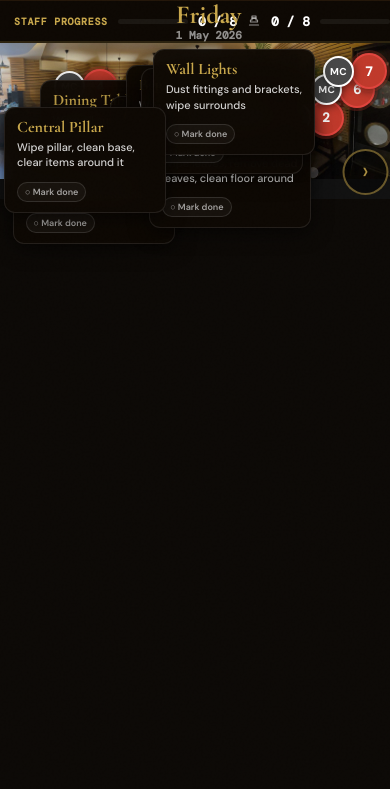
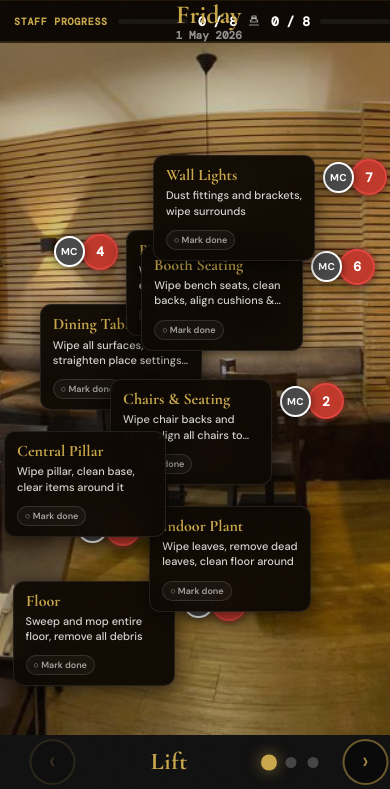
Before and after one commit to Hamzaalitech/cleaning-app, a Flask app: page /sgw/checklist?area=main in a window 390 px wide; the page is wider, and only the part inside the window is pictured. Shown: the part 55-844 px from the top of that part. Run offline with Flask 3, Linux system fonts and the light colour scheme; the visitor is signed in with stand-in values (Sample User, id 1); data that the repository does not hold is empty; some libraries are stand-ins or nearby versions.

Commit message:
Switch area photo to cover-fill with bottom swipe strip preserved
Contain layout left ~half the screen empty on tablets. Switching to
object-fit:cover with center anchor fills the full viewport while
keeping the 54px bottom strip reserved for swipe controls. Crop is
roughly 20-25% off each panorama side; AC, all dining tables and the
door are still visible.

Co-Authored-By: Claude Opus 4.7 (1M context) <noreply@anthropic.com>

```diff
--- a/templates/sgw_checklist.html
+++ b/templates/sgw_checklist.html
@@ -66,8 +66,8 @@
   .mgr-fill{height:100%;background:linear-gradient(270deg,#c9a84c,#e8c97a);border-radius:99px;transition:width .5s ease;width:0%;}
 
   .photo-wrap{position:relative;width:100%;background:#111;user-select:none;overflow:hidden;min-height:calc(100dvh - 98px);}
-  .photo-wrap.has-photo{min-height:0;aspect-ratio:2.5/1;max-height:calc(100dvh - 98px);}
-  .photo-wrap img.area-photo{position:absolute;top:0;left:0;width:100%;height:100%;object-fit:contain;object-position:top center;display:block;opacity:0.82;z-index:0;}
+  .photo-wrap.has-photo{min-height:calc(100dvh - 98px);}
+  .photo-wrap img.area-photo{position:absolute;top:0;left:0;width:100%;height:calc(100% - 54px);object-fit:cover;object-position:center;display:block;opacity:0.82;z-index:0;}
   .swipe-strip{position:absolute;bottom:0;left:0;right:0;height:54px;display:flex;align-items:center;justify-content:center;gap:24px;z-index:8;pointer-events:auto;}
   .swipe-arrow{width:46px;height:46px;border-radius:50%;border:2px solid rgba(201,168,76,0.5);background:rgba(0,0,0,0.45);color:rgba(201,168,76,0.85);font-size:24px;cursor:pointer;display:flex;align-items:center;justify-content:center;transition:all .2s;font-family:'DM Sans',sans-serif;line-height:1;padding:0;padding-bottom:3px;}
   .swipe-arrow:hover{background:rgba(201,168,76,0.18);border-color:var(--gold);color:var(--gold);}
```
